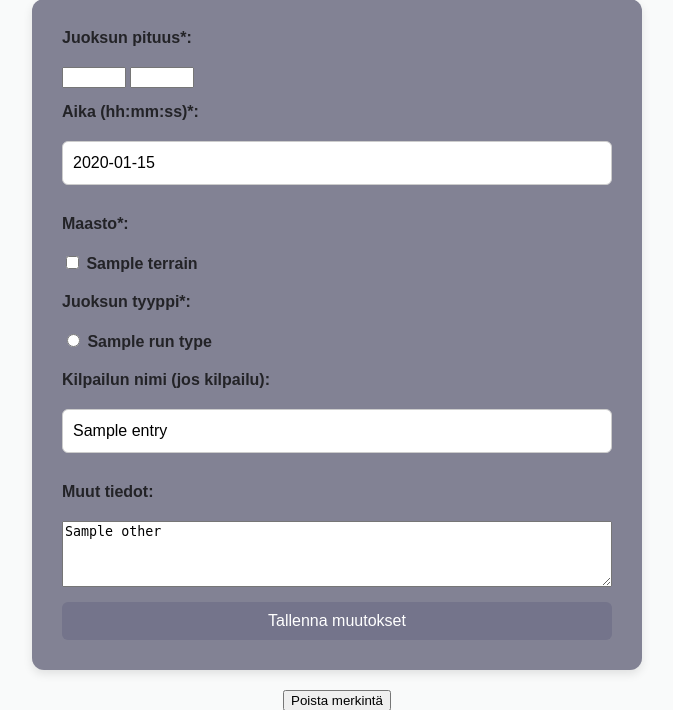
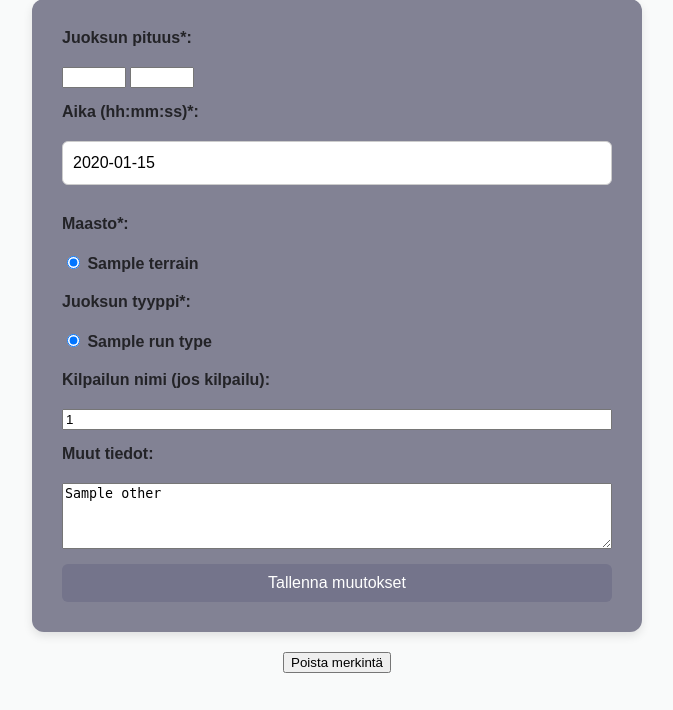
Before and after one commit to TValtias/juoksupaivakirja, a Flask app: template templates/edit_entry.html in a window 1280 px wide. Shown: the part 355-1065 px from the top of the page, without its empty margins (303-976 px from the left). Run offline with Flask 3, Linux system fonts and the light colour scheme; the template is opened without the code that fills it: most values are stand-ins (such as "Sample title", 1, 10 or a date in 2020).

Commit message:
Fix for run type and terrain

```diff
--- a/templates/edit_entry.html
+++ b/templates/edit_entry.html
@@ -51,11 +51,11 @@
             <input type="text" name="runtime" value="{{ entry['runtime']}}" required>
 
             <label>Maasto*:</label>
-            <div class="checkbox-group">
+            <div class="radio-group">
                 {% for t in terrains %}
                 <label>
-                    <input type="checkbox" name="terrain" value="{{ t["name"]}}"
-                    {% if entry and t["name"] in entry["terrain"] %} checked {% endif %}>
+                    <input type="radio" name="terrain_id" value="{{ t["id"]}}"
+                    {% if entry['terrain_id'] == t['id'] %} checked {% endif %}>
                     {{ t["name"] }}
                 </label>
                 {% endfor %}
@@ -65,21 +65,24 @@
                 {% for r in run_types %}
                 <label>
                     <input type="radio" name="run_type" value="{{ r['name']}}"
-                    {% if entry and r["name"] in entry["run_type"] %} checked {% endif %}>
+                    {% if entry['run_type_id'] == r['id'] %} checked {% endif %}>
                     {{ r["name"] }}
                 </label>
                 {% endfor %}
             </div>
 
             <label>Kilpailun nimi (jos kilpailu):</label>
-            <input type="text" name="race_name" value="{{ entry['race_name'] or ''}}">
+            <input type="number" name="competition_id" value="{{ entry['competition_id'] or ''}}">
 
             <label>Muut tiedot:</label>
             <textarea name="other" rows="4">{{ entry["other"] or ""}}</textarea>
 
             <button type="submit">Tallenna muutokset</button>
         </form>
-        <form method="POST" action= "{{ url_for('delete_entry_route', entry_id=entry['id']) }}" onsubmit="return confirm('Poistetaanko merkintä? Tätä toimintoa ei voi perua');">
+        <form
+            method="POST"
+            action= "{{ url_for('delete_entry_route', entry_id=entry['id']) }}"
+            onsubmit="return confirm('Poistetaanko merkintä? Tätä toimintoa ei voi perua');">
             <input type="hidden" name="csrf_token" value="{{ session.csrf_token }}">
             <button type="submit">Poista merkintä</button>
         </form>
```
